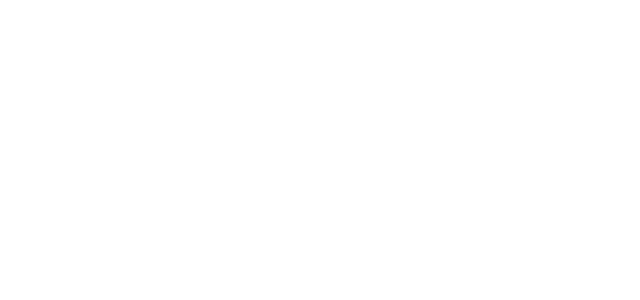
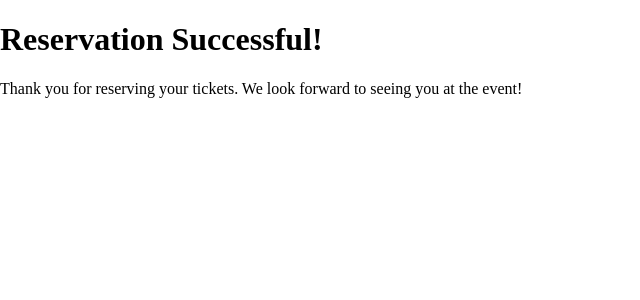
Before and after one commit to saraisa12/Dreamweaver-Frontend, a React (Vite) app: page /reservationsuccess in a window 1280 px wide. Before the commit this address had no page. Shown: the top 300 px of the page, without its empty margins (0-640 px from the left). Built offline with nearby package versions, Linux system fonts and the light colour scheme.

Commit message:
did the email sending

```diff
--- a/src/App.jsx
+++ b/src/App.jsx
@@ -5,6 +5,7 @@ import AddEvent from "./components/AddEvent"
 import ListEvents from "./components/ListEvents"
 import DetailsEvent from "./components/DetailsEvent"
 import ReserveEvent from "./components/ReserveEvent"
+import ReservationSuccess from "./components/ReservationSuccess"
 
 const App = () => {
   return (
@@ -16,7 +17,7 @@ const App = () => {
           <Route path="/event/add" element={<AddEvent />} />{" "}
           <Route path="/event/details/:id" element={<DetailsEvent />} />{" "}
           <Route path="/event/reserve/:id" element={<ReserveEvent />} />{" "}
-          {/* Route for Event Details */}
+          <Route path="/reservationsuccess" element={<ReservationSuccess />} />{" "}
         </Routes>
       </main>
     </div>
--- /dev/null
+++ b/src/components/ReservationSuccess.jsx
@@ -0,0 +1,15 @@
+import React from "react"
+
+const ReservationSuccess = () => {
+  return (
+    <div>
+      <h1>Reservation Successful!</h1>
+      <p>
+        Thank you for reserving your tickets. We look forward to seeing you at
+        the event!
+      </p>
+    </div>
+  )
+}
+
+export default ReservationSuccess
--- a/src/components/ReserveEvent.jsx
+++ b/src/components/ReserveEvent.jsx
@@ -1,6 +1,6 @@
 import { useRef, useEffect, useState } from "react"
 import axios from "axios"
-import { useParams } from "react-router-dom"
+import { useParams, useNavigate } from "react-router-dom"
 
 const ReserveEvent = () => {
   const { id } = useParams()
@@ -8,6 +8,7 @@ const ReserveEvent = () => {
   const [event, setEvent] = useState(null)
   const [error, setError] = useState(null)
   const [success, setSuccess] = useState(null)
+  const navigate = useNavigate()
 
   const getEventDetails = async () => {
     try {
@@ -45,6 +46,8 @@ const ReserveEvent = () => {
       )
       setSuccess("Tickets reserved successfully!")
       formRef.current.reset()
+
+      navigate(`/reservationSuccess`)
     } catch (error) {
       console.error("Error reserving tickets:", error)
       setError(error.message)
```
